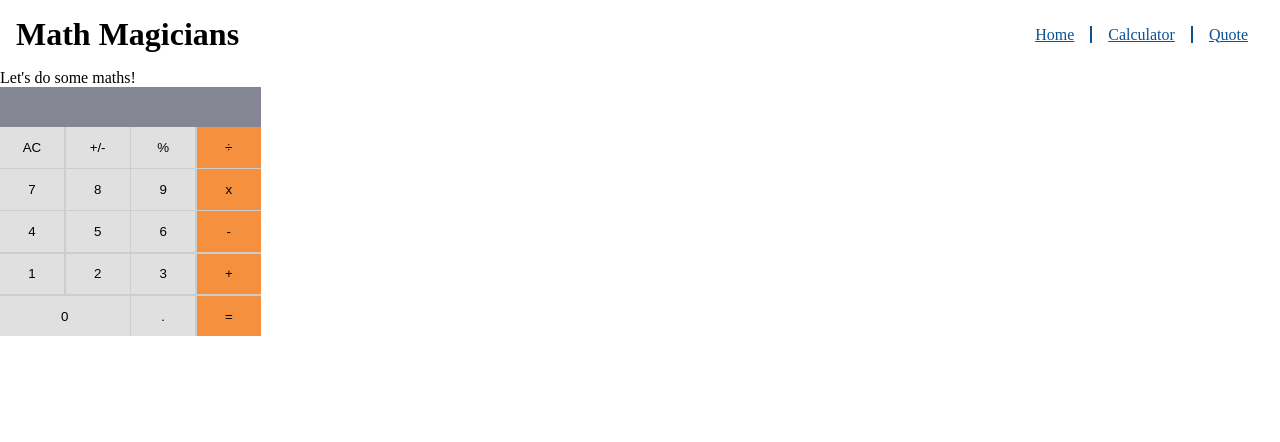
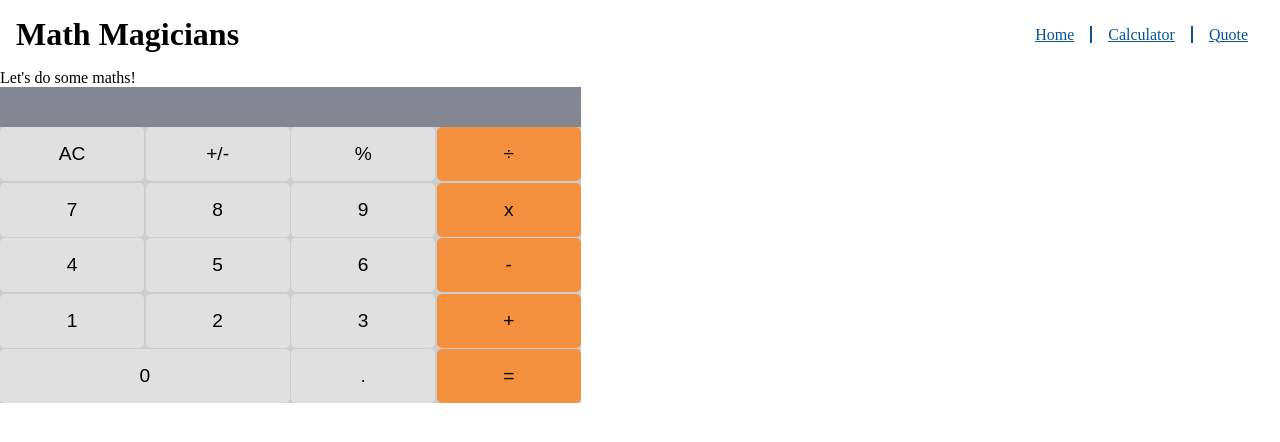
Before and after one commit to Wineshuga/math-magicians, a React (Create React App) app: page /calculator in a window 1280 px wide. Shown: the top 442 px of the page. Built offline with nearby package versions, Linux system fonts and the light colour scheme.

Commit message:
Style keys

```diff
--- a/src/styles/Keys.module.css
+++ b/src/styles/Keys.module.css
@@ -1,8 +1,16 @@
-.key {
-    padding: 0.8rem;
-    width: 4rem;
+    .key {
+    padding: 1rem;
+    width: 9rem;
     border: none;
     cursor: pointer;
+    font-size: 1.2rem;
+    border-radius: 5px;
+    transition: background-color 0.2s, color 0.2s;
+  }
+
+  .key:hover {
+    background-color: #d9d9d9;
+    color: #333333;
   }
 
   .keys {
```
